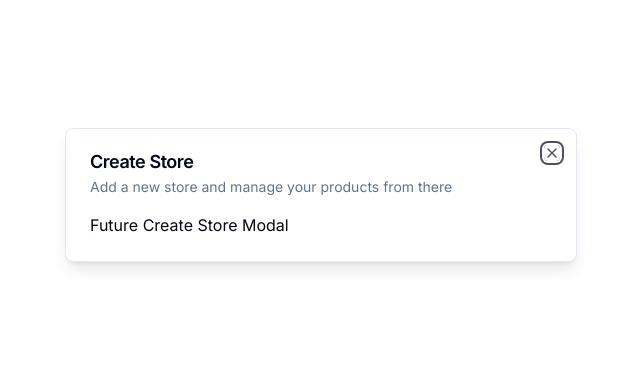
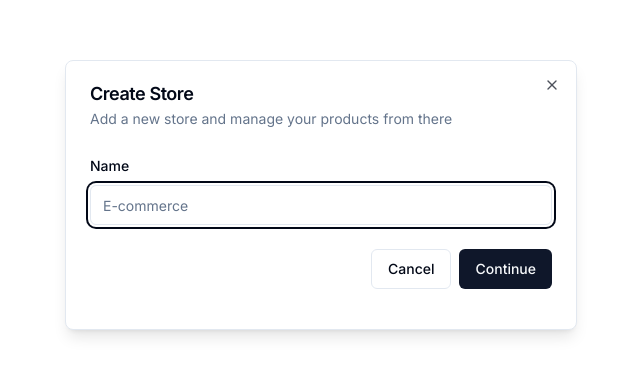
Before and after one commit to daniArbesu/ecommerce-dashboard, a Next.js app: page / in a window 1280 px wide. Shown: the part 205-580 px from the top of the page, without its empty margins (319-959 px from the left). Built offline with nearby package versions, Linux system fonts and the light colour scheme.

Commit message:
feat: add form to create store modal

```diff
--- a/components/modals/StoreModal.tsx
+++ b/components/modals/StoreModal.tsx
@@ -2,9 +2,38 @@
 
 import { useStoreModal } from '@/hooks/useStoreModal';
 import Modal from '../ui/modal';
+import * as z from 'zod';
+import { zodResolver } from '@hookform/resolvers/zod';
+import { useForm } from 'react-hook-form';
+import {
+  Form,
+  FormControl,
+  FormField,
+  FormItem,
+  FormLabel,
+  FormMessage,
+} from '../ui/form';
+import { Input } from '../ui/input';
+import { Button } from '../ui/button';
+
+const formSchema = z.object({
+  name: z.string().min(1),
+});
 
 const StoreModal = () => {
   const store = useStoreModal();
+
+  const form = useForm<z.infer<typeof formSchema>>({
+    resolver: zodResolver(formSchema),
+    defaultValues: {
+      name: '',
+    },
+  });
+
+  const onSubmit = async (values: z.infer<typeof formSchema>) => {
+    // TODO: Create store
+    console.log(values);
+  };
 
   return (
     <Modal
@@ -13,7 +42,33 @@
       isOpen={store.isOpen}
       onClose={store.onClose}
     >
-      Future Create Store Modal
+      <section>
+        <div className="space-y-4 py-2 pb-4">
+          <Form {...form}>
+            <form onSubmit={form.handleSubmit(onSubmit)}>
+              <FormField
+                control={form.control}
+                name="name"
+                render={({ field }) => (
+                  <FormItem>
+                    <FormLabel>Name</FormLabel>
+                    <FormControl>
+                      <Input placeholder="E-commerce" {...field} />
+                    </FormControl>
+                    <FormMessage />
+                  </FormItem>
+                )}
+              />
+              <div className="pt-6 space-x-2 flex items-center justify-end w-full">
+                <Button variant="outline" onClick={store.onClose}>
+                  Cancel
+                </Button>
+                <Button type="submit">Continue</Button>
+              </div>
+            </form>
+          </Form>
+        </div>
+      </section>
     </Modal>
   );
 };
--- /dev/null
+++ b/components/ui/form.tsx
@@ -0,0 +1,176 @@
+import * as React from "react"
+import * as LabelPrimitive from "@radix-ui/react-label"
+import { Slot } from "@radix-ui/react-slot"
+import {
+  Controller,
+  ControllerProps,
+  FieldPath,
+  FieldValues,
+  FormProvider,
+  useFormContext,
+} from "react-hook-form"
+
+import { cn } from "@/lib/utils"
+import { Label } from "@/components/ui/label"
+
+const Form = FormProvider
+
+type FormFieldContextValue<
+  TFieldValues extends FieldValues = FieldValues,
+  TName extends FieldPath<TFieldValues> = FieldPath<TFieldValues>
+> = {
+  name: TName
+}
+
+const FormFieldContext = React.createContext<FormFieldContextValue>(
+  {} as FormFieldContextValue
+)
+
+const FormField = <
+  TFieldValues extends FieldValues = FieldValues,
+  TName extends FieldPath<TFieldValues> = FieldPath<TFieldValues>
+>({
+  ...props
+}: ControllerProps<TFieldValues, TName>) => {
+  return (
+    <FormFieldContext.Provider value={{ name: props.name }}>
+      <Controller {...props} />
+    </FormFieldContext.Provider>
+  )
+}
+
+const useFormField = () => {
+  const fieldContext = React.useContext(FormFieldContext)
+  const itemContext = React.useContext(FormItemContext)
+  const { getFieldState, formState } = useFormContext()
+
+  const fieldState = getFieldState(fieldContext.name, formState)
+
+  if (!fieldContext) {
+    throw new Error("useFormField should be used within <FormField>")
+  }
+
+  const { id } = itemContext
+
+  return {
+    id,
+    name: fieldContext.name,
+    formItemId: `${id}-form-item`,
+    formDescriptionId: `${id}-form-item-description`,
+    formMessageId: `${id}-form-item-message`,
+    ...fieldState,
+  }
+}
+
+type FormItemContextValue = {
+  id: string
+}
+
+const FormItemContext = React.createContext<FormItemContextValue>(
+  {} as FormItemContextValue
+)
+
+const FormItem = React.forwardRef<
+  HTMLDivElement,
+  React.HTMLAttributes<HTMLDivElement>
+>(({ className, ...props }, ref) => {
+  const id = React.useId()
+
+  return (
+    <FormItemContext.Provider value={{ id }}>
+      <div ref={ref} className={cn("space-y-2", className)} {...props} />
+    </FormItemContext.Provider>
+  )
+})
+FormItem.displayName = "FormItem"
+
+const FormLabel = React.forwardRef<
+  React.ElementRef<typeof LabelPrimitive.Root>,
+  React.ComponentPropsWithoutRef<typeof LabelPrimitive.Root>
+>(({ className, ...props }, ref) => {
+  const { error, formItemId } = useFormField()
+
+  return (
+    <Label
+      ref={ref}
+      className={cn(error && "text-destructive", className)}
+      htmlFor={formItemId}
+      {...props}
+    />
+  )
+})
+FormLabel.displayName = "FormLabel"
+
+const FormControl = React.forwardRef<
+  React.ElementRef<typeof Slot>,
+  React.ComponentPropsWithoutRef<typeof Slot>
+>(({ ...props }, ref) => {
+  const { error, formItemId, formDescriptionId, formMessageId } = useFormField()
+
+  return (
+    <Slot
+      ref={ref}
+      id={formItemId}
+      aria-describedby={
+        !error
+          ? `${formDescriptionId}`
+          : `${formDescriptionId} ${formMessageId}`
+      }
+      aria-invalid={!!error}
+      {...props}
+    />
+  )
+})
+FormControl.displayName = "FormControl"
+
+const FormDescription = React.forwardRef<
+  HTMLParagraphElement,
+  React.HTMLAttributes<HTMLParagraphElement>
+>(({ className, ...props }, ref) => {
+  const { formDescriptionId } = useFormField()
+
+  return (
+    <p
+      ref={ref}
+      id={formDescriptionId}
+      className={cn("text-sm text-muted-foreground", className)}
+      {...props}
+    />
+  )
+})
+FormDescription.displayName = "FormDescription"
+
+const FormMessage = React.forwardRef<
+  HTMLParagraphElement,
+  React.HTMLAttributes<HTMLParagraphElement>
+>(({ className, children, ...props }, ref) => {
+  const { error, formMessageId } = useFormField()
+  const body = error ? String(error?.message) : children
+
+  if (!body) {
+    return null
+  }
+
+  return (
+    <p
+      ref={ref}
+      id={formMessageId}
+      className={cn("text-sm font-medium text-destructive", className)}
+      {...props}
+    >
+      {body}
+    </p>
+  )
+})
+FormMessage.displayName = "FormMessage"
+
+export {
+  useFormField,
+  Form,
+  FormItem,
+  FormLabel,
+  FormControl,
+  FormDescription,
+  FormMessage,
+  FormField,
+}
--- /dev/null
+++ b/components/ui/input.tsx
@@ -0,0 +1,25 @@
+import * as React from "react"
+
+import { cn } from "@/lib/utils"
+
+export interface InputProps
+  extends React.InputHTMLAttributes<HTMLInputElement> {}
+
+const Input = React.forwardRef<HTMLInputElement, InputProps>(
+  ({ className, type, ...props }, ref) => {
+    return (
+      <input
+        type={type}
+        className={cn(
+          "flex h-10 w-full rounded-md border border-input bg-background px-3 py-2 text-sm ring-offset-background file:border-0 file:bg-transparent file:text-sm file:font-medium placeholder:text-muted-foreground focus-visible:outline-none focus-visible:ring-2 focus-visible:ring-ring focus-visible:ring-offset-2 disabled:cursor-not-allowed disabled:opacity-50",
+          className
+        )}
+        ref={ref}
+        {...props}
+      />
+    )
+  }
+)
+Input.displayName = "Input"
+
+export { Input }
--- /dev/null
+++ b/components/ui/label.tsx
@@ -0,0 +1,26 @@
+"use client"
+
+import * as React from "react"
+import * as LabelPrimitive from "@radix-ui/react-label"
+import { cva, type VariantProps } from "class-variance-authority"
+
+import { cn } from "@/lib/utils"
+
+const labelVariants = cva(
+  "text-sm font-medium leading-none peer-disabled:cursor-not-allowed peer-disabled:opacity-70"
+)
+
+const Label = React.forwardRef<
+  React.ElementRef<typeof LabelPrimitive.Root>,
+  React.ComponentPropsWithoutRef<typeof LabelPrimitive.Root> &
+    VariantProps<typeof labelVariants>
+>(({ className, ...props }, ref) => (
+  <LabelPrimitive.Root
+    ref={ref}
+    className={cn(labelVariants(), className)}
+    {...props}
+  />
+))
+Label.displayName = LabelPrimitive.Root.displayName
+
+export { Label }
--- a/package.json
+++ b/package.json
@@ -10,7 +10,9 @@
   },
   "dependencies": {
     "@clerk/nextjs": "^4.23.2",
+    "@hookform/resolvers": "^3.2.0",
     "@radix-ui/react-dialog": "^1.0.4",
+    "@radix-ui/react-label": "^2.0.2",
     "@radix-ui/react-slot": "^1.0.2",
     "@types/node": "20.4.10",
     "@types/react": "18.2.20",
@@ -25,10 +27,12 @@
     "postcss": "8.4.27",
     "react": "18.2.0",
     "react-dom": "18.2.0",
+    "react-hook-form": "^7.45.4",
     "tailwind-merge": "^1.14.0",
     "tailwindcss": "3.3.3",
     "tailwindcss-animate": "^1.0.6",
     "typescript": "5.1.6",
+    "zod": "^3.21.4",
     "zustand": "^4.4.1"
   }
 }
```
Also changed, not shown: 1 other file (tests, documents, lock files or other folders).
